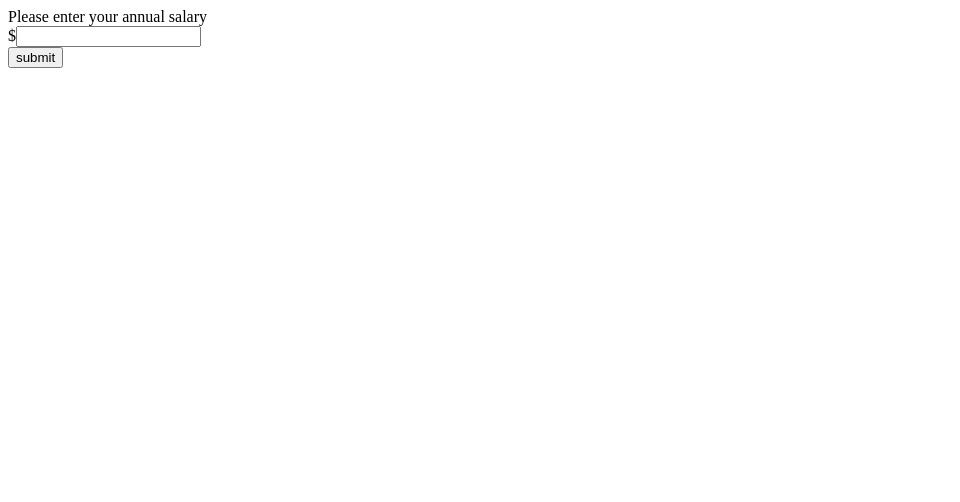
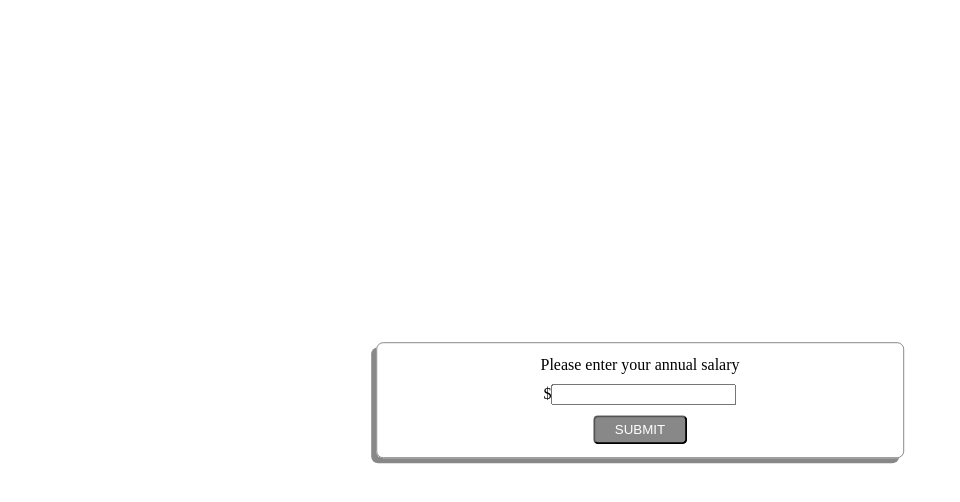
Before and after one commit to 00PeterPham/tax-calculator, a React app: page / in a window 1280 px wide. Shown: the top 502 px of the page, without its empty margins (0-960 px from the left). Built offline with nearby package versions, Linux system fonts and the light colour scheme.

Commit message:
adding LESS

```diff
--- a/package.json
+++ b/package.json
@@ -29,9 +29,13 @@
     "babel-loader": "^8.0.6",
     "babel-polyfill": "^6.26.0",
     "babel-preset-react": "^6.24.1",
+    "css-loader": "^3.4.0",
     "html-loader": "^0.5.5",
     "html-webpack-plugin": "^3.2.0",
+    "less": "^3.10.3",
+    "less-loader": "^5.0.0",
     "prop-types": "^15.7.2",
+    "style-loader": "^1.1.2",
     "webpack": "^4.41.4",
     "webpack-cli": "^3.3.10",
     "webpack-dev-server": "^3.10.1"
--- a/src/js/components/App.js
+++ b/src/js/components/App.js
@@ -1,12 +1,11 @@
 import React, { Component } from "react";
-import {
-  Switch,
-  Route,
-  withRouter
-} from "react-router-dom";
+import { Route, withRouter } from "react-router-dom";
 import rndNumUp from "../utils/rndNumUp";
 import FormContainer from "./containers/FormContainer";
 import TaxResultsContainer from "./containers/TaxResultsContainer";
+import './containers/FormContainer/formContainerStyles.less';
+import './presentational/Input/InputStyles.less'
+import './presentational/Button/ButtonStyles.less';
 
 class App extends Component {
   state = {
@@ -74,13 +73,17 @@ class App extends Component {
     }
     return taxResults;
   }
+  goResultsPage = () => {
+    this.props.history.push('/results');
+  }
+  goBack = () => {
+    this.props.history.goBack();
+  }
   handleSubmit = (evt) => {
     evt.preventDefault();
     const inputVal = evt.target.salaryInput.value;
     const inputValSanitized = inputVal.replace(/[^0-9.-]+/g, '');
     const salary = parseFloat(inputValSanitized);
-
-    this.props.history.push('/results');///
 
     this.setState({
       salary,
@@ -91,9 +94,11 @@ class App extends Component {
         taxResults,
       })
     });
+
+    this.goResultsPage();
   }
   render(){
-    const { handleSubmit } = this;
+    const { goBack, handleSubmit } = this;
     const { salary, taxTiers, taxResults } = this.state;
     return (
       <>
@@ -105,6 +110,7 @@ class App extends Component {
             salary={salary}
             taxTiers={taxTiers}
             taxResults={taxResults}
+            goBack={goBack}
           />
         </Route>
       </>
--- /dev/null
+++ b/src/js/components/containers/FormContainer/formContainerStyles.less
@@ -0,0 +1,15 @@
+.salary-form {
+  align-items: center;
+  border-radius: 7px;
+  border: 1px solid #888;
+  box-shadow: -5px 5px #888888;
+  display: flex;
+  flex-direction: column;
+  left: 50%;
+  max-width: 500px;
+  padding: 1%;
+  position: fixed;
+  top: 50%;
+  transform: translate(-50%, -50%);
+  width: 50%;
+}
--- a/src/js/components/containers/FormContainer/index.js
+++ b/src/js/components/containers/FormContainer/index.js
@@ -1,6 +1,6 @@
 import React, { useState } from "react";
 import Input from "../../presentational/Input";
-import SubmitButton from "../../presentational/SubmitButton";
+import Button from "../../presentational/Button";
 
 const FormContainer = ({ handleSubmit }) => (
   <form className="salary-form" onSubmit={handleSubmit}>
@@ -10,7 +10,7 @@ const FormContainer = ({ handleSubmit }) => (
       type="text"
       name="salaryInput"
     />
-    <SubmitButton />
+    <Button className="salary-form__button" text="submit" />
   </form>
 );
 export default FormContainer;
--- a/src/js/components/containers/TaxResultsContainer/index.js
+++ b/src/js/components/containers/TaxResultsContainer/index.js
@@ -2,13 +2,19 @@ import React from "react";
 import SalaryTitle from '../../presentational/SalaryTitle';
 import TaxResultTier from '../../presentational/TaxResultTier';
 import TotalTax from '../../presentational/TotalTax';
+import Button from '../../presentational/Button';
 
-const TaxResultsContainer = ({ salary, taxResults }) => {
+const TaxResultsContainer = ({ salary, taxResults, goBack }) => {
   return (
     <div className="tax-results">
       <SalaryTitle salary={salary} />
       <TaxResultTier taxResults={taxResults} />
       <TotalTax taxResults={taxResults} />
+      <Button
+        className="tax-results__button"
+        text="Go Back"
+        goBack={goBack}
+      />
     </div>
   );
 }
--- /dev/null
+++ b/src/js/components/presentational/Button/ButtonStyles.less
@@ -0,0 +1,7 @@
+button {
+  background-color: #888;
+  border-radius: 5px;
+  color: #fff;
+  padding: 1% 4%;
+  text-transform: uppercase;
+}
--- /dev/null
+++ b/src/js/components/presentational/Button/index.js
@@ -0,0 +1,7 @@
+import React from "react";
+
+const Button = ({ className, text, goBack }) => (
+  <button className={className} onClick={goBack} >{text}</button>
+);
+
+export default Button;
--- /dev/null
+++ b/src/js/components/presentational/Input/InputStyles.less
@@ -0,0 +1,7 @@
+.salary-form__label,
+.salary-form__input-wrapper {
+  margin-bottom: 2%;
+}
+.salary-form__input {
+
+}
--- a/src/js/components/presentational/Input/index.js
+++ b/src/js/components/presentational/Input/index.js
@@ -3,12 +3,12 @@ import PropTypes from "prop-types";
 
 const Input = ({ label, text, type, name }) => (
   <>
-    <label htmlFor={label}>{text}</label>
-    <div>
+    <label className="salary-form__label" htmlFor={label}>{text}</label>
+    <div className="salary-form__input-wrapper">
       {"$"}
       <input
         type={type}
-        className="salary-input"
+        className="salary-form__input"
         name={name}
         required
       />
--- a/src/js/components/presentational/SubmitButton/index.js
+++ /dev/null
@@ -1,7 +0,0 @@
-import React from "react";
-
-const SubmitButton = () => (
-  <button>submit</button>
-);
-
-export default SubmitButton;
--- a/webpack.config.js
+++ b/webpack.config.js
@@ -10,6 +10,14 @@ module.exports = {
         use: {
           loader: "babel-loader"
         }
+      },
+      {
+        test: /\.less$/,
+        use: [
+          'style-loader',
+          'css-loader',
+          'less-loader',
+        ],
       },
       {
         test: /\.html$/,
```
Also changed, not shown: 2 other files (tests, documents, lock files or other folders).
